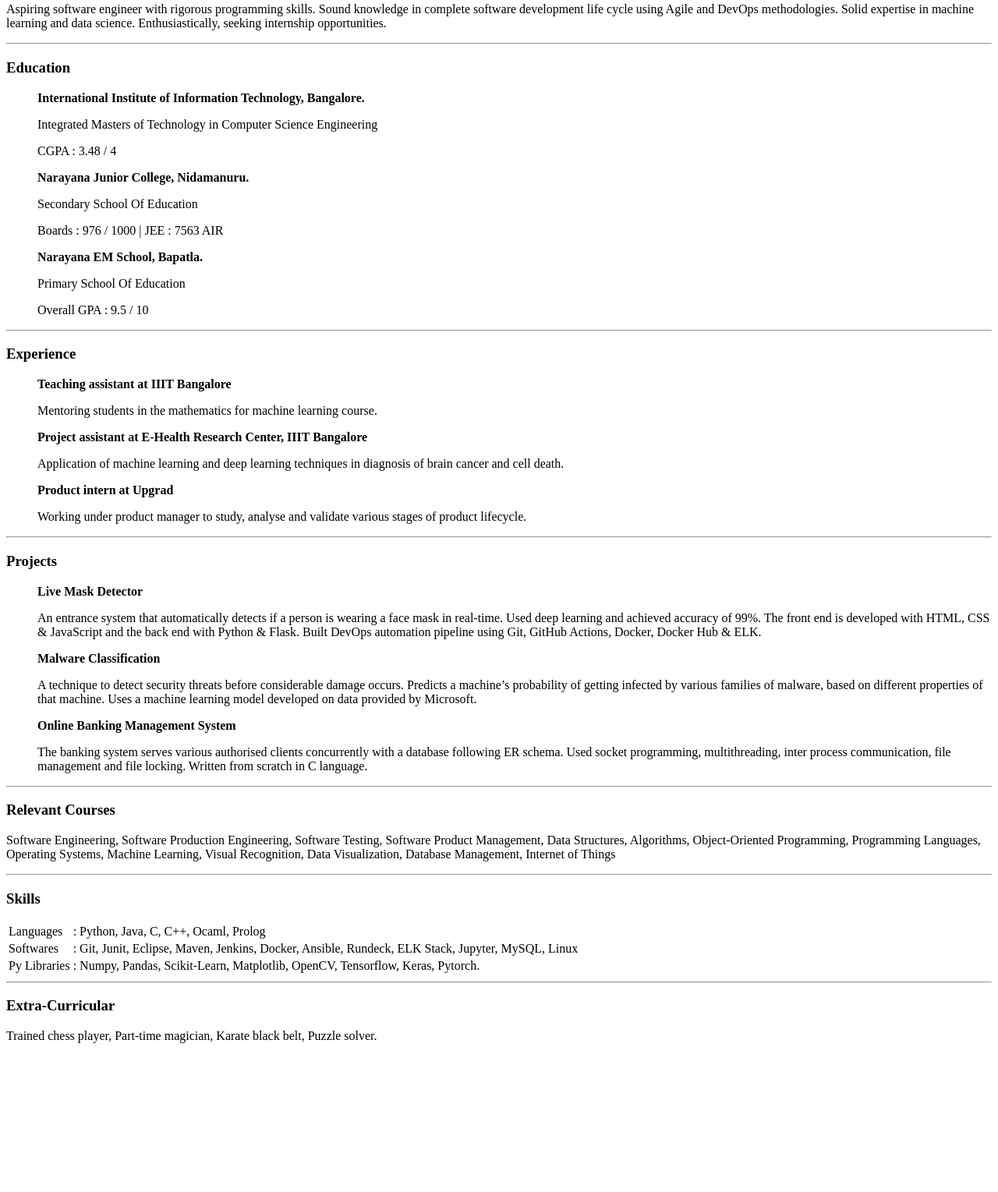
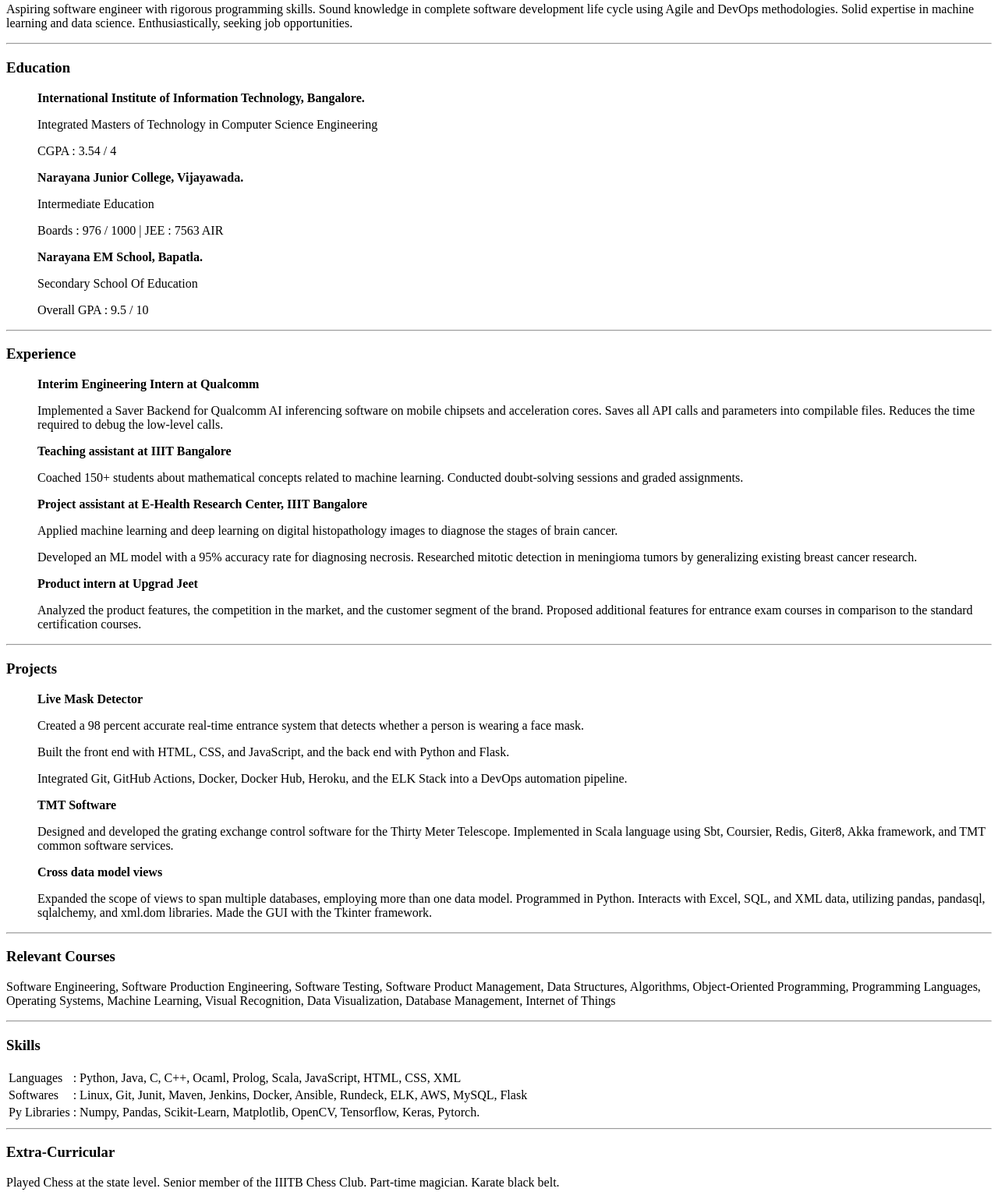
Before and after one commit to suchithkumarch/CV, a plain HTML site: page index.html in a window 1280 px wide. Shown: the part 200-1729 px from the top of the page at 78% size. Before the commit the page ends 1554 px from the top, so only its background shows below. Drawn offline with Linux system fonts and the light colour scheme.

Commit message:
Update index.html

```diff
--- a/index.html
+++ b/index.html
@@ -12,7 +12,7 @@
 	<hr>
 	<h3>Summary</h3>
 	<p>
-		Aspiring software engineer with rigorous programming skills. Sound knowledge in complete software development life cycle using Agile and DevOps methodologies. Solid expertise in machine learning and data science. Enthusiastically, seeking internship opportunities.
+		Aspiring software engineer with rigorous programming skills. Sound knowledge in complete software development life cycle using Agile and DevOps methodologies. Solid expertise in machine learning and data science. Enthusiastically, seeking job opportunities.
 	</p>
 	<hr>
 	<h3>Education</h3>
@@ -20,16 +20,16 @@
 	<div>
 		<strong>International Institute of Information Technology, Bangalore.</strong>
 		<p>Integrated Masters of Technology in Computer Science Engineering </p>
-		<p>CGPA : 3.48 / 4</p>
+		<p>CGPA : 3.54 / 4</p>
 	</div>
 	<div>
-		<strong>Narayana Junior College, Nidamanuru.</strong>
-		<p>Secondary School Of Education </p>
+		<strong>Narayana Junior College, Vijayawada.</strong>
+		<p>Intermediate Education</p>
 		<p>Boards : 976 / 1000 | JEE : 7563 AIR</p>
 	</div>
 	<div>
 		<strong>Narayana EM School, Bapatla.</strong>
-		<p>Primary School Of Education </p>
+		<p>Secondary School Of Education </p>
 		<p>Overall GPA : 9.5 / 10</p>
 	</div>
 	</ul>
@@ -37,16 +37,21 @@
 	<h3>Experience</h3>
 	<ul>
 	<div>
+		<strong>Interim Engineering Intern at Qualcomm</strong>
+		<p>Implemented a Saver Backend for Qualcomm AI inferencing software on mobile chipsets and acceleration cores. Saves all API calls and parameters into compilable files. Reduces the time required to debug the low-level calls.</p>
+	</div>
+	<div>
 		<strong>Teaching assistant at IIIT Bangalore</strong>
-		<p>Mentoring students in the mathematics for machine learning course.</p>
+		<p>Coached 150+ students about mathematical concepts related to machine learning. Conducted doubt-solving sessions and graded assignments.</p>
 	</div>
 	<div>
 		<strong>Project assistant at E-Health Research Center, IIIT Bangalore</strong>
-		<p>Application of machine learning and deep learning techniques in diagnosis of brain cancer and cell death.</p>
+		<p>Applied machine learning and deep learning on digital histopathology images to diagnose the stages of brain cancer.</p>
+		<p>Developed an ML model with a 95% accuracy rate for diagnosing necrosis. Researched mitotic detection in meningioma tumors by generalizing existing breast cancer research.</p>
 	</div>
 	<div>
-		<strong>Product intern at Upgrad</strong>
-		<p>Working under product manager to study, analyse and validate various stages of product lifecycle.</p>
+		<strong>Product intern at Upgrad Jeet</strong>
+		<p>Analyzed the product features, the competition in the market, and the customer segment of the brand. Proposed additional features for entrance exam courses in comparison to the standard certification courses.</p>
 	</div>
 	</ul>
 	<hr>
@@ -54,15 +59,17 @@
 	<ul>
 	<div>
 		<strong>Live Mask Detector</strong>
-		<p>An entrance system that automatically detects if a person is wearing a face mask in real-time. Used deep learning and achieved accuracy of 99%. The front end is developed with HTML, CSS & JavaScript and the back end with Python & Flask. Built DevOps automation pipeline using Git, GitHub Actions, Docker, Docker Hub & ELK.</p>
+		<p> Created a 98 percent accurate real-time entrance system that detects whether a person is wearing a face mask. </p>
+		<p> Built the front end with HTML, CSS, and JavaScript, and the back end with Python and Flask. </p>
+		<p>Integrated Git, GitHub Actions, Docker, Docker Hub, Heroku, and the ELK Stack into a DevOps automation pipeline. </p>
 	</div>
 	<div>
-		<strong>Malware Classification</strong>
-		<p>A technique to detect security threats before considerable damage occurs. Predicts a machine’s probability of getting infected by various families of malware, based on different properties of that machine. Uses a machine learning model developed on data provided by Microsoft.</p>
+		<strong>TMT Software</strong>
+		<p>Designed and developed the grating exchange control software for the Thirty Meter Telescope. Implemented in Scala language using Sbt, Coursier, Redis, Giter8, Akka framework, and TMT common software services.</p>
 	</div>
 	<div>
-		<strong>Online Banking Management System</strong>
-		<p>The banking system serves various authorised clients concurrently with a database following ER schema. Used socket programming, multithreading, inter process communication, file management and file locking. Written from scratch in C language.</p>
+		<strong>Cross data model views</strong>
+		<p>Expanded the scope of views to span multiple databases, employing more than one data model. Programmed in Python. Interacts with Excel, SQL, and XML data, utilizing pandas, pandasql, sqlalchemy, and xml.dom libraries. Made the GUI with the Tkinter framework.</p>
 	</div>
 	</ul>
 	<hr>
@@ -72,11 +79,11 @@
 	<h3>Skills</h3>
 	<table>
 	<tr>
-		<td>Languages </td><td>: Python, Java, C, C++, Ocaml, Prolog</td>
+		<td>Languages </td><td>: Python, Java, C, C++, Ocaml, Prolog, Scala, JavaScript, HTML, CSS, XML</td>
 	</tr>
 
 	<tr>
-		<td>Softwares </td><td>: Git, Junit, Eclipse, Maven, Jenkins, Docker, Ansible, Rundeck, ELK Stack, Jupyter, MySQL, Linux</td>
+		<td>Softwares </td><td>: Linux, Git, Junit, Maven, Jenkins, Docker, Ansible, Rundeck, ELK, AWS, MySQL, Flask</td>
 	</tr>
 
 	<tr>
@@ -85,6 +92,6 @@
 	</table>
 	<hr>
 	<h3>Extra-Curricular</h3>
-	<p>Trained chess player, Part-time magician, Karate black belt, Puzzle solver.</p>
+	<p>Played Chess at the state level. Senior member of the IIITB Chess Club. Part-time magician. Karate black belt.</p>
 	</body>
 </html>
```
